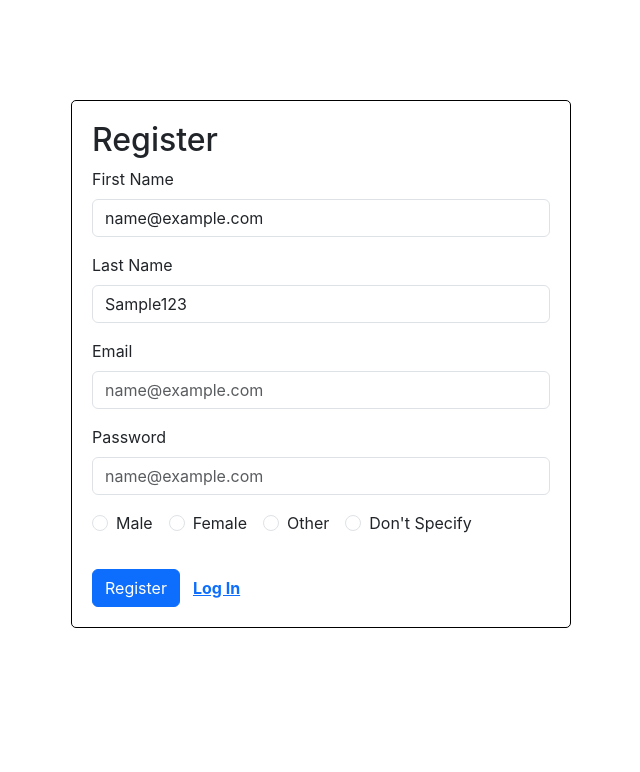
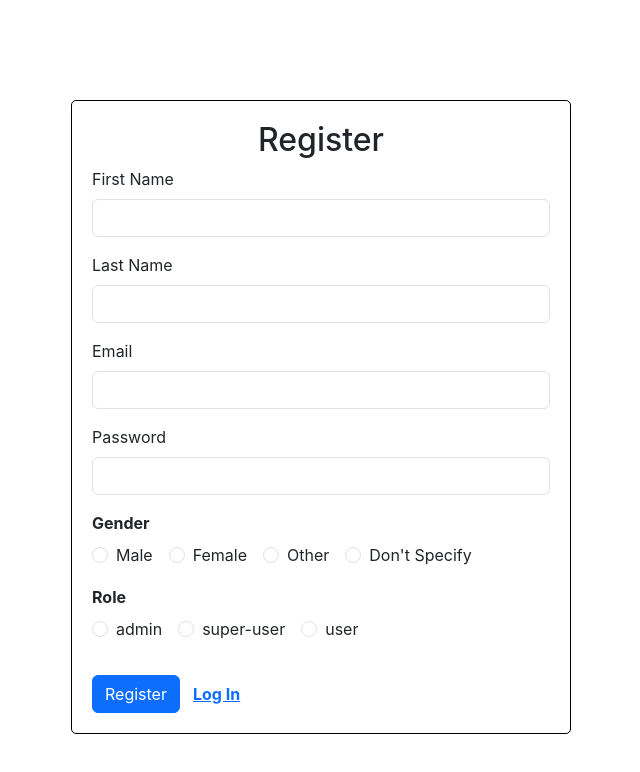
Before and after one commit to Johnny-98/react-json, a React (Create React App) app: page /login in a window 1280 px wide. Both pictures are taken after typing "name@example.com", "Sample123" into the empty fields and a click on the button "Register". Shown: the top 772 px of the page, without its empty margins (319-959 px from the left). Built offline with nearby package versions, Linux system fonts and the light colour scheme.

Commit message:
Create initial register form

```diff
--- a/src/components/LogIn.tsx
+++ b/src/components/LogIn.tsx
@@ -4,19 +4,33 @@ import { FormEvent, useContext, useEffect, useState } from 'react';
 import { Button, Col, Container, Form, Row } from 'react-bootstrap';
 import { useNavigate } from 'react-router-dom';
 import { AuthContext } from '../authService';
+import { User } from '../interfaces';
 
 const LogIn = () => {
   const [email, setEmail] = useState('');
   const [password, setPassword] = useState('');
   const [isLogin, setIsLogin] = useState(true);
   const { auth, setAuth } = useContext(AuthContext); // Access auth from context
+
+  const [formData, setFormData] = useState<User>({
+    id: Date.now(),
+    first_name: '',
+    last_name: '',
+    email: '',
+    gender: '',
+    role: '',
+    password: ''
+  });
+
   const navigate = useNavigate();
 
+  // switch from log to reg
   const ShowLogin =(value: boolean)=> {
     setIsLogin(value);
     console.log('Is shown', isLogin);
   }
 
+  // cookie
   useEffect(() => {
     const userCookie = Cookies.get('userAuth');
     if (userCookie) {
@@ -27,9 +41,9 @@ const LogIn = () => {
     }
   }, [auth, navigate]);
 
-  const handleLogin = async (e: FormEvent<HTMLFormElement>) => {
+  // login
+  const login = async (e: FormEvent<HTMLFormElement>) => {
     e.preventDefault();
-
     let user;
     if (email === 'admin@admin' && password === 'admin') {
       user = { username: 'admin', role: 'admin' };
@@ -40,15 +54,27 @@ const LogIn = () => {
     else {
       user = { username: 'user', role: 'user' };
     }
-
     // Update the auth state
     setAuth({ isAuthenticated: true, user });
-
     // Set a cookie that expires in 30 minutes
     const expires = new Date(new Date().getTime() + 30 * 60 * 1000); // 30 minutes from now
     Cookies.set('userAuth', JSON.stringify({ isAuthenticated: true, user }), { expires });
+    navigate('/users');
+  };
 
-    navigate('/users');
+  // register
+  const handleChange = (e: React.ChangeEvent<HTMLInputElement>) => {
+    const { name, value } = e.target; // Destructure name and value from the event target
+    setFormData({
+      ...formData,
+      [name]: value // Use the name to set the correct state property
+    });
+  };
+
+  const register = (event: FormEvent<HTMLFormElement>) => {
+    event.preventDefault();
+    console.log('Form Data:', formData);
+    // Here you can also send formData to a backend server...
   };
 
   return (
@@ -57,9 +83,9 @@ const LogIn = () => {
         <Container fluid>
           <Row>
             <Col md={6} className="loginBoxStyle">
-              <Form onSubmit={handleLogin}>
-                <h2>Login</h2>
-                <Form.Group className="mb-3">
+              <Form onSubmit={login}>
+                <h2 className='d-flex justify-content-center'>Login</h2>
+                <Form.Group className="mb-3 mt-3">
                   <Form.Label>Email</Form.Label>
                   <Form.Control
                     type="email"
@@ -89,50 +115,72 @@ const LogIn = () => {
         <Container fluid>
           <Row>
             <Col md={6} className="loginBoxStyle">
-              <Form>
-                <h2>Register</h2>
+              <Form onSubmit={register}>
+                <h2 className='d-flex justify-content-center'>Register</h2>
                 <Form.Group className="mb-3">
                   <Form.Label>First Name</Form.Label>
-                  <Form.Control type="string" placeholder="name@example.com" />
+                  <Form.Control
+                    type="text"
+                    name="first_name"
+                    value={formData.first_name}
+                    onChange={handleChange}/>
                 </Form.Group>
                 <Form.Group className="mb-3">
                   <Form.Label>Last Name</Form.Label>
-                  <Form.Control type="string" placeholder="name@example.com" />
+                  <Form.Control
+                    type="text"
+                    name="last_name"
+                    value={formData.last_name}
+                    onChange={handleChange}/>
                 </Form.Group>
                 <Form.Group className="mb-3">
                   <Form.Label>Email</Form.Label>
-                  <Form.Control type="email" placeholder="name@example.com" />
+                  <Form.Control
+                    type="email"
+                    name="email"
+                    value={formData.email}
+                    onChange={handleChange}/>
                 </Form.Group>
                 <Form.Group className="mb-3">
                   <Form.Label>Password</Form.Label>
-                  <Form.Control type="password" placeholder="name@example.com" />
+                  <Form.Control
+                    type="password"
+                    name="password"
+                    value={formData.password}
+                    onChange={handleChange}/>
                 </Form.Group>
-                <div key='inline-radio' className="mb-3">
-                  <Form.Check
-                    inline
-                    label="Male"
-                    name="group1"
-                    type='radio'
-                  />
-                  <Form.Check
-                    inline
-                    label="Female"
-                    name="group1"
-                    type='radio'
-                  />
-                  <Form.Check
-                    inline
-                    label="Other"
-                    name="group1"
-                    type='radio'
-                  />
-                  <Form.Check
-                    inline
-                    label="Don't Specify"
-                    name="group1"
-                    type='radio'
-                  />
-                </div>
+                <Form.Group>
+                  <Form.Label><b>Gender</b> </Form.Label>
+                  <div key='gender' className="mb-3">
+                    {["Male", "Female", "Other", "Don't Specify"].map((gender) => (
+                      <Form.Check
+                      inline
+                      key={gender}
+                      label={gender}
+                      type="radio"
+                      id={`gender-${gender}`}
+                      value={gender}
+                      checked={formData.gender === gender}
+                      onChange={(e) => setFormData({ ...formData, gender: e.target.value })}/>
+                    ))}
+                  </div>
+                </Form.Group>
+                <Form.Group>
+                  <Form.Label><b>Role</b></Form.Label>
+                  <div key='role' className="mb-3">
+                    {["admin", "super-user", "user"].map((role) => (
+                      <Form.Check
+                      inline
+                      key={role}
+                      label={role}
+                      type="radio"
+                      id={`role-${role}`}
+                      value={role}
+                      checked={formData.role === role}
+                      onChange={(e) => setFormData({ ...formData, role: e.target.value })}/>
+                    ))}
+                  </div>
+                </Form.Group>
                 <Button variant="primary" type="submit" className='mt-3'>
                   Register
                 </Button>
--- a/src/interfaces.ts
+++ b/src/interfaces.ts
@@ -8,6 +8,8 @@ export interface User {
   ip_address?: string;
   gender?: string;
   friends?: Friend[];
+  role?: string;
+  password? : any;
 }
 
 export interface Friend {
```
